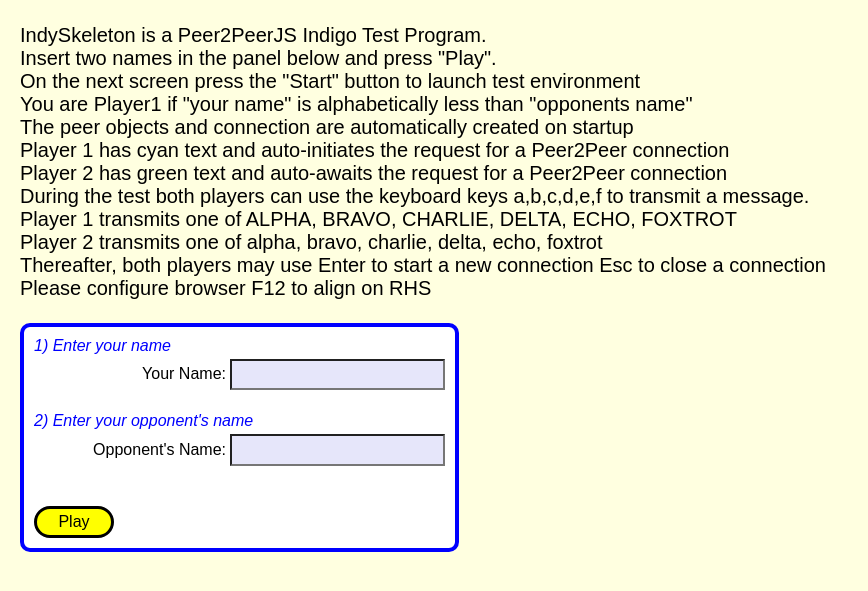
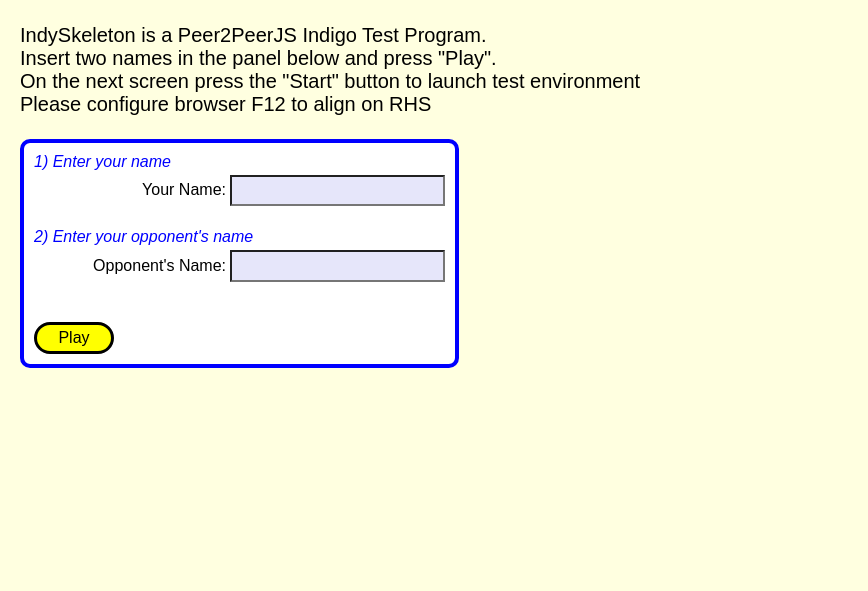
Before and after one commit to MagentaJohn/IndySkeleton, a plain HTML site: page static/index.html in a window 1280 px wide. Shown: the part 75-666 px from the top of the page, without its empty margins (0-868 px from the left). Drawn offline with Linux system fonts and the light colour scheme.

Commit message:
Fault apparent and SubSystemPeerJS.scala commented for Simon

```diff
--- a/static/index.html
+++ b/static/index.html
@@ -25,14 +25,6 @@
       IndySkeleton is a Peer2PeerJS Indigo Test Program.<br>
       Insert two names in the panel below and press "Play".<br>
       On the next screen press the "Start" button to launch test environment<br>
-      You are Player1 if "your name" is alphabetically less than "opponents name"<br>
-      The peer objects and connection are automatically created on startup<br>
-      Player 1 has cyan text and auto-initiates the request for a Peer2Peer connection<br>
-      Player 2 has green text and auto-awaits the request for a Peer2Peer connection<br>
-      During the test both players can use the keyboard keys a,b,c,d,e,f to transmit a message.<br>
-      Player 1 transmits one of ALPHA, BRAVO, CHARLIE, DELTA, ECHO, FOXTROT<br>
-      Player 2 transmits one of alpha, bravo, charlie, delta, echo, foxtrot<br>
-      Thereafter, both players may use Enter to start a new connection Esc to close a connection<br>
       Please configure browser F12 to align on RHS<br><br>
     </div>
     <div id="readResults" class="configParams">
```
Also changed, not shown: 2 other files.
